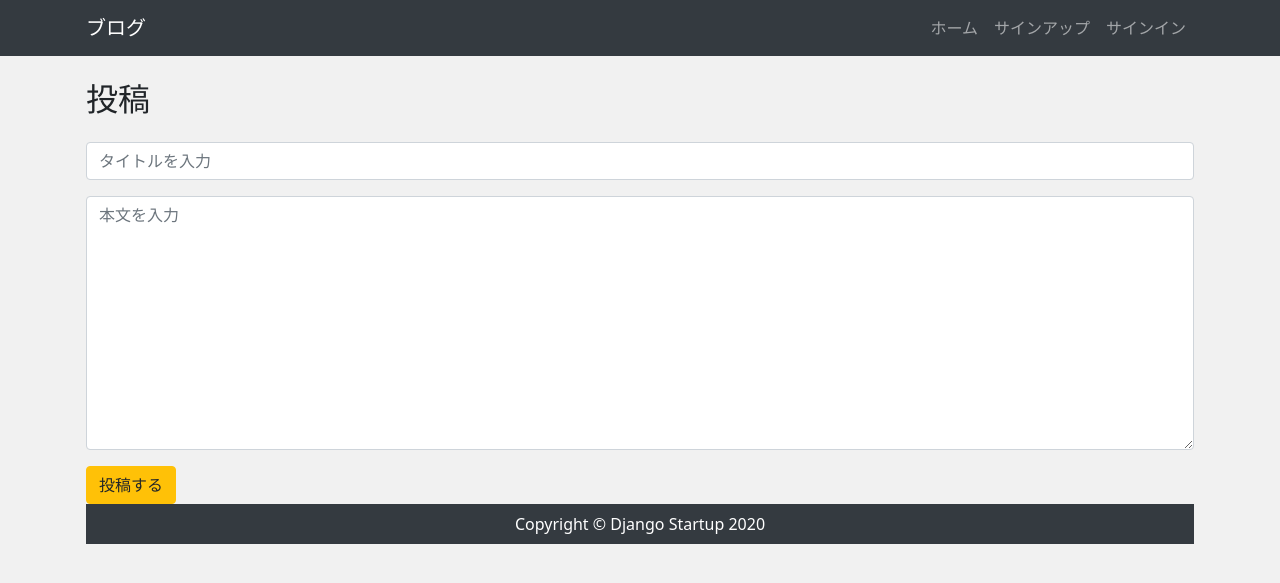
After one commit to akihiro-hosoya/python-program, a Django app: page /post/new/ in a window 1280 px wide. The commit adds this page. Shown: the top 583 px of the page. Run offline with Django 3.2, Linux system fonts and the light colour scheme; some libraries are stand-ins or nearby versions.

Commit message:
投稿機能

```diff
--- a/blog/forms.py
+++ b/blog/forms.py
@@ -2,4 +2,4 @@ from django import forms
 
 class PostForm(forms.Form):
     title = forms.CharField(max_length=30, label='タイトル')
-    content = forms,CharField(label='内容', widget=forms.Textarea())
+    content = forms.CharField(label='内容', widget=forms.Textarea())
--- a/blog/static/css/style.css
+++ b/blog/static/css/style.css
@@ -14,3 +14,7 @@ body {
 main {
     flex: 1;
 }
+
+.formpost {
+    margin-bottom: 1rem;
+}
--- a/blog/templates/blog/base.html
+++ b/blog/templates/blog/base.html
@@ -22,7 +22,7 @@
                     <a href="/" class="nav-link">ホーム</a>
                     {% if user.is_authenticated %}
                     <li class="nav-item">
-                        <a href="" class="nav-link">投稿</a>
+                        <a href="{% url 'post_new' %}" class="nav-link">投稿</a>
                     </li>
                     <li class="nav-item">
                         <a href="" class="nav-link">ログアウト</a>
--- a/blog/templates/blog/post_detail.html
+++ b/blog/templates/blog/post_detail.html
@@ -1,6 +1,7 @@
 {% extends "blog/base.html" %}
 
 {% block content %}
+
 <h2 class="my-4">{{ post_data.title }}</h2>
 <hr>
 <p>{{ post_data.created }} by {{ post_data.author }}</p>
--- /dev/null
+++ b/blog/templates/blog/post_form.html
@@ -0,0 +1,21 @@
+{% extends "blog/base.html" %}
+{% load widget_tweaks %}
+
+{% block content %}
+
+<div class="my-4">
+    <h2>投稿</h2>
+</div>
+
+<form action="" method="POST">
+    {% csrf_token %}
+    <div class="formpost">
+        {% render_field form.title class="form-control" placeholder="タイトルを入力" %}
+    </div>
+    <div class="formpost">
+        {% render_field form.content class="form-control" placeholder="本文を入力" %}
+    </div>
+    <button class="btn btn-warning" type="submit">投稿する</button>
+</form>
+
+{% endblock %}
--- a/blog/urls.py
+++ b/blog/urls.py
@@ -4,4 +4,5 @@ from blog import views
 urlpatterns = [
     path('', views.IndexView.as_view(), name='index'),
     path('post/<int:pk>', views.PostDetailView.as_view(), name='post_detail'),
+    path('post/new/', views.CreatePostView.as_view(), name='post_new'),
 ]
--- a/blog/views.py
+++ b/blog/views.py
@@ -1,6 +1,9 @@
-from django.shortcuts import render
+from django.shortcuts import render, redirect
 from django.views.generic import View
 from .models import Post
+from .forms import PostForm
+from django.contrib.auth.mixins import LoginRequiredMixin
+
 
 # Create your views here.
 class IndexView(View):
@@ -16,3 +19,26 @@ class PostDetailView(View):
         return render(request, 'blog/post_detail.html', {
 		'post_data' : post_data
         })
+
+class CreatePostView(View):
+    def get(self, request, *args, **kwargs):
+        form = PostForm(request.POST or None)
+        return render(request, 'blog/post_form.html', {
+            'form': form
+        })
+
+    def post(self, request, *args, **kwargs):
+        form = PostForm(request.POST or None)
+
+        if form.is_vaild():
+            post_data = Post()
+            post_data.author = request.user
+            post_data.title = form.cleaned_data['title']
+            post_data.content = form.cleaned_data['content']
+            post_data.save()
+            return redirect('post_detail', post_data.id)
+
+
+        return render(request, 'blog/post_form.html', {
+            'form': form
+        })
```
